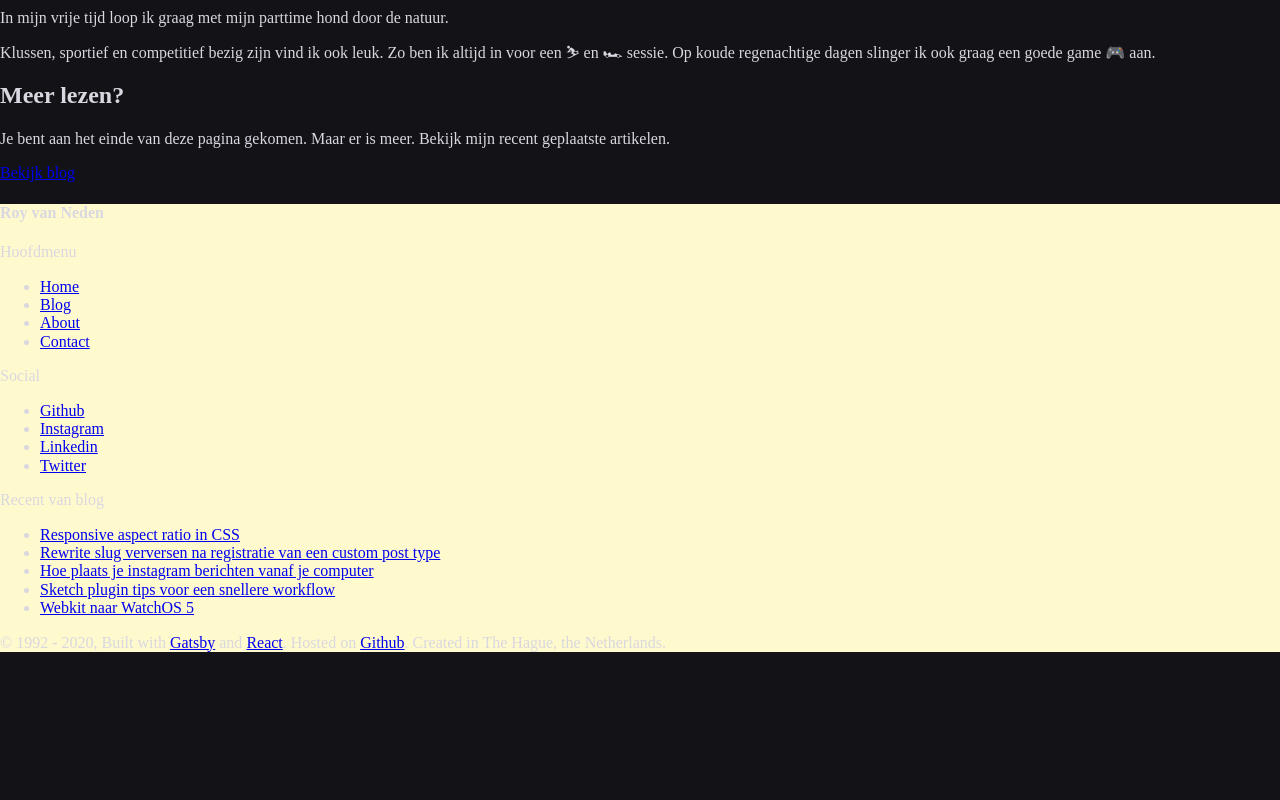
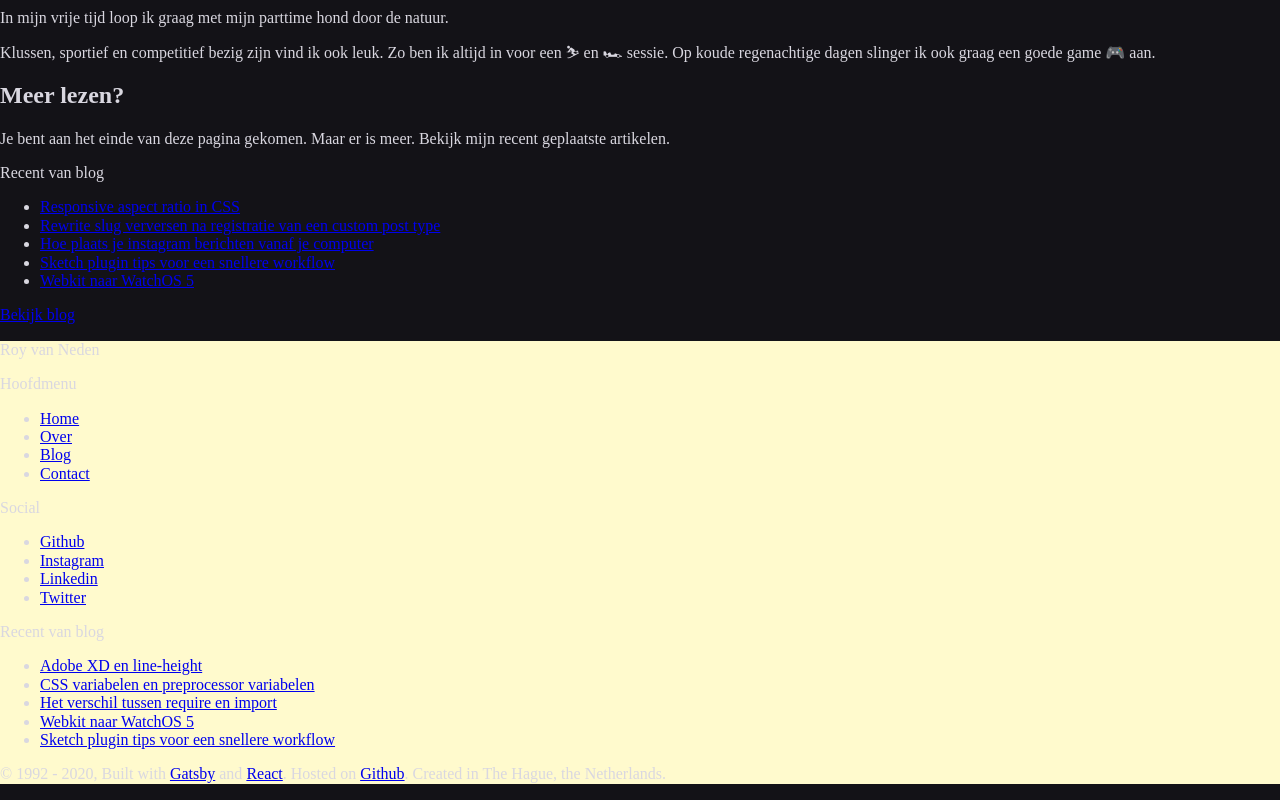
Before and after one commit to royvn/jekyll-starter-theme, a Gatsby site: page /about in a window 1280 px wide. Shown: the part 1918-2718 px from the top of the page. Before the commit the page ends 2586 px from the top, so only its background shows below. Built offline with nearby package versions, Linux system fonts and the light colour scheme; Gatsby itself is replaced by a stand-in of ours.

Commit message:
Update components

```diff
--- a/src/components/footer.js
+++ b/src/components/footer.js
@@ -4,104 +4,16 @@ import WidgetList from "./widget-list";
 
 class Footer extends React.Component {
 
-	constructor(props) {
-		super(props);
-	}
+	// constructor(props) {
+	// 	super(props);
+	// }
 
 	render() {
+		const { data } = this.props;
 		return (
-			<footer className="footer">
-				<div className="grid page-width page-spacer">
-
-					<div className="grid__item gcs-xs-1 gce-xs-13 gcs-md-1 gce-md-4">
-						<div className="widget">
-							<h4 className="widget-title">
-								{this.props.siteTitle}
-							</h4>
-						</div>
-					</div>
-
-					<div className="grid__item gcs-xs-1 gce-xs-13 gcs-md-4 gce-md-7">
-						<WidgetList title="Hoofdmenu" list={
-							[
-								{
-									node: {
-										fields: {
-											slug: "/"
-										},
-										frontmatter:{
-											title: "Home"
-										}
-									}
-								},
-								{
-									node: {
-										fields: {
-											slug: "/blog/"
-										},
-										frontmatter:{
-											title: "Blog"
-										}
-									}
-								},
-								{
-									node: {
-										fields: {
-											slug: "/about/"
-										},
-										frontmatter:{
-											title: "About"
-										}
-									}
-								},
-								{
-									node: {
-										fields: {
-											slug: "/contact/"
-										},
-										frontmatter:{
-											title: "Contact"
-										}
-									}
-								}
-							]
-						} />
-					</div>
-
-					<div className="grid__item gcs-xs-1 gce-xs-13 gcs-md-7 gce-md-10">
-						<div className="widget">
-							<p className="widget-title">
-								Social
-							</p>
-							<ul className="widget-list">
-								<li className="nav-item">
-									<a href="https://github.com/royvn" target="_blank" rel="noopener noreferrer" className="nav-link">
-										Github
-									</a>
-								</li>
-								<li className="nav-item">
-									<a href="https://www.instagram.com/royvn/" target="_blank" rel="noopener noreferrer" className="nav-link">
-										Instagram
-									</a>
-								</li>
-								<li className="nav-item">
-									<a href="https://www.linkedin.com/in/roy-van-neden-10549761/" target="_blank" rel="noopener noreferrer" className="nav-link">
-										Linkedin
-									</a>
-								</li>
-								<li className="nav-item">
-									<a href="https://twitter.com/royvn_" target="_blank" rel="noopener noreferrer" className="nav-link">
-										Twitter
-									</a>
-								</li>
-							</ul>
-						</div>
-					</div>
-
-					<div className="grid__item gcs-xs-1 gce-xs-13 gcs-md-10 gce-md-13">
 			<StaticQuery query={graphql`
 				query {
-								allMarkdownRemark(filter: {}, limit: 5) {
+					allMarkdownRemark(sort: {fields: [frontmatter___date], order: DESC}, limit: 5) {
 						edges {
 							node {
 								id
@@ -116,10 +28,76 @@ class Footer extends React.Component {
 					}
 				}
 				`} render={data => (
+					<footer className="footer">
+						<div className="grid page-width page-spacer">
+							<div className="grid__item gcs-xs-1 gce-xs-13 gcs-md-1 gce-md-4">
+								<div className="widget">
+									<p className="widget-title">
+										{this.props.siteTitle}
+									</p>
+								</div>
+							</div>
+							<div className="grid__item gcs-xs-1 gce-xs-7 gcs-md-4 gce-md-7">
+								<div className="widget">
+									<p className="widget-title">
+										Hoofdmenu
+									</p>
+									<ul className="widget-list">
+										<li className="widget-list-item">
+											<Link to="/" className="widget-list-link" activeClassName="widget-list-link--active">
+												Home
+											</Link>
+										</li>
+										<li className="widget-list-item">
+											<Link to="/about/" className="widget-list-link" activeClassName="widget-list-link--active">
+												Over
+											</Link>
+										</li>
+										<li className="widget-list-item">
+											<Link to="/blog/" className="widget-list-link" activeClassName="widget-list-link--active">
+												Blog
+											</Link>
+										</li>
+										<li className="widget-list-item">
+											<Link to="/contact/" className="widget-list-link" activeClassName="widget-list-link--active">
+												Contact
+											</Link>
+										</li>
+									</ul>
+								</div>
+							</div>
+							<div className="grid__item gcs-xs-8 gce-xs-13 gcs-md-7 gce-md-10">
+								<div className="widget">
+									<p className="widget-title">
+										Social
+									</p>
+									<ul className="widget-list">
+										<li className="widget-list-item">
+											<a href="https://github.com/royvn" target="_blank" rel="noopener noreferrer" className="widget-list-link">
+												Github
+											</a>
+										</li>
+										<li className="widget-list-item">
+											<a href="https://www.instagram.com/royvn/" target="_blank" rel="noopener noreferrer" className="widget-list-link">
+												Instagram
+											</a>
+										</li>
+										<li className="widget-list-item">
+											<a href="https://www.linkedin.com/in/roy-van-neden-10549761/" target="_blank" rel="noopener noreferrer" className="widget-list-link">
+												Linkedin
+											</a>
+										</li>
+										<li className="widget-list-item">
+											<a href="https://twitter.com/royvn_" target="_blank" rel="noopener noreferrer" className="widget-list-link">
+												Twitter
+											</a>
+										</li>
+									</ul>
+								</div>
+							</div>
+							<div className="grid__item gcs-xs-1 gce-xs-13 gcs-md-10 gce-md-13">
 								<WidgetList title="Recent van blog" list={data.allMarkdownRemark.edges} />
-							)} />
 							</div>
-
 						</div>
 						<div className="grid page-width page-spacer">
 							<div className="grid__item gcs-xs-1 gce-xs-13">
@@ -144,6 +122,7 @@ class Footer extends React.Component {
 							</div>
 						</div>
 					</footer>
+				)} />
 			);
 		}
 	}
--- a/src/components/hero.js
+++ b/src/components/hero.js
@@ -46,11 +46,6 @@ class Hero extends React.Component {
             <Link to="/over" className="btn btn--blue">
                 Meer over mij
             </Link>
-            {/* <button type="button" className="mouse" onClick={this.handleMouseClick}>
-              <span>
-                Please scroll
-              </span>
-            </button> */}
           </div>
         </div>
       </div>
--- a/src/components/widget-list.js
+++ b/src/components/widget-list.js
@@ -15,8 +15,8 @@ class WidgetList extends React.Component {
         </p>
         <ul className="widget-list">
           {(this.props.list).map(({node}) => (
-            <li key={node.id}>
-              <Link to={node.fields.slug}>
+            <li key={node.id} className="widget-list-item">
+              <Link to={node.fields.slug} className="widget-list-link" activeClassName="widget-list-link--active">
                 {node.frontmatter.title}
               </Link>
             </li>
--- a/src/pages/about.js
+++ b/src/pages/about.js
@@ -4,26 +4,31 @@ import Img from "gatsby-image";
 
 import Layout from "../components/layout";
 import SEO from "../components/seo";
-import PageHeader from "../components/page-header";
+import ToolkitHeadline from "../components/toolkit-headline";
 import Banner from "../components/page-banner";
+import WidgetList from "../components/widget-list";
 import CallToAction from "../components/call-to-action";
 
 
 const AboutPage = () => (
   <Layout>
     <SEO title="Over" description="Designer &amp; developer in regio Den Haag" />
-    <article className="page-content content">
-
-      <PageHeader title="Over" subtitle="Howdy! Ik ontwerp en ontwikkel graag gebruiksvriendelijke interfaces" />
-
-      <Banner />
-
-      <p>
-        Hoi, ik ben <b>Roy van Neden</b>. Petrolhead, interaction designer en front-end developer uit Leidschendam woonachtig in Den Haag.
-      </p>
 
       <StaticQuery query={graphql`
         query {
+          allMarkdownRemark(filter: {}, limit: 5) {
+            edges {
+              node {
+                id
+                fields {
+                  slug
+                }
+                frontmatter {
+                  title
+                }
+              }
+            }
+          }
           file(relativePath: {eq: "royvn.jpg"}) {
             id
             childImageSharp {
@@ -34,9 +39,13 @@ const AboutPage = () => (
           }
         }
         `} render={data => (
+          <article className="page-content content">
+            <ToolkitHeadline title="Over" subtitle="Howdy! Ik ontwerp en ontwikkel graag gebruiksvriendelijke interfaces" />
+            <Banner />
+            <p>
+              Hoi, ik ben <b>Roy van Neden</b>. Petrolhead, interaction designer en front-end developer uit Leidschendam woonachtig in Den Haag.
+            </p>
             <Img fluid={data.file.childImageSharp.fluid} alt="Dit ben ik" style={{maxWidth: 300}}/>
-        )} />
-
             <p>
               Dit ben ik.
             </p>
@@ -52,15 +61,12 @@ const AboutPage = () => (
             <p>
               Alan Cooper
             </p>
-
             <h2>
               Vaardigheden
             </h2>
-
             <p>
               UX, UI, Sketch, HTML, SCSS, Javascript, Git, NPM, Yarn, Grunt, Gulp, Webpack, Twig, Liquid, Shopify, OctoberCMS, WordPress, Statamic, Jekyll.
             </p>
-
             <h2>
               Workflow
             </h2>
@@ -70,7 +76,6 @@ const AboutPage = () => (
             <h2>
               Werkervaring
             </h2>
-
             <h3>
               Front-end developer
             </h3>
@@ -79,7 +84,6 @@ const AboutPage = () => (
               Okt. 2019 - heden <br />
               Delft
             </p>
-
             <h3>
               Front-end developer & interaction designer
             </h3>
@@ -88,7 +92,6 @@ const AboutPage = () => (
               Feb. 2015 – sep. 2019  <br />
               Lisse
             </p>
-
             <h3>
               Afstudeerder
             </h3>
@@ -97,7 +100,6 @@ const AboutPage = () => (
               Aug. 2014 – jan. 2015  <br />
               Wateringen
             </p>
-
             <h3>
               Front-end developer & webdesigner
             </h3>
@@ -106,7 +108,6 @@ const AboutPage = () => (
               Jun. 2014 – aug. 2014  <br />
               Wateringen
             </p>
-
             <h3>
               Stagiair vormgeving & front-end
             </h3>
@@ -115,11 +116,9 @@ const AboutPage = () => (
               Februari 2013 – juli 2013  <br />
               Den Haag
             </p>
-
             <h3>
               Student Communicatie & Multimedia design (CMD)
             </h3>
-
             <p>
               De Haagse Hogeschool  <br />
               2010 – 2015  <br />
@@ -131,42 +130,28 @@ const AboutPage = () => (
             <h2>
               Overig
             </h2>
-
             <p>
             In mijn vrije tijd loop ik graag met mijn parttime hond door de natuur.
             </p>
-
-      {/* <StaticQuery query={graphql`
-      query {
-        file(relativePath: {eq: "hond.jpg"}) {
-          id
-          childImageSharp {
-            fluid(maxWidth: 300, quality: 100) {
-              ...GatsbyImageSharpFluid_withWebp
-            }
-          }
-        }
-      }
-      `} render={data => (
-        <Img fluid={data.file.childImageSharp.fluid} alt="Dit ben ik" style={{maxWidth: 300}}/>
-      )} /> */}
-
             <p>
               Klussen, sportief en competitief bezig zijn vind ik ook leuk. Zo ben ik altijd in voor een ⛷ en 🏎 sessie. Op koude regenachtige dagen slinger ik ook graag een goede game 🎮 aan.
             </p>
-
             <h2>
               Meer lezen?
             </h2>
             <p>
               Je bent aan het einde van deze pagina gekomen. Maar er is meer. Bekijk mijn recent geplaatste artikelen.
             </p>
-
-      <Link to="/blog">
+            <WidgetList title="Recent van blog" list={data.allMarkdownRemark.edges} />
+            <p>
+              <Link to="/blog" className="btn btn--blue">
                 Bekijk blog
               </Link>
+            </p>
+          </article>
+        )} />
 
-    </article>
+
 
   </Layout>
 )
--- a/src/templates/article.js
+++ b/src/templates/article.js
@@ -13,7 +13,7 @@ export default ({ data }) => {
       <article className="post">
         <header className="post-header">
           <div className="page-width page-spacer grid align-items-center">
-            <div className="post-header__content gcs-xs-1 gce-xs-13 gcs-lg-1 gce-lg-6">
+            <div className="post-header__content gcs-xs-1 gce-xs-13 gcs-lg-1 gce-lg-5">
               <Link to="/blog" className="back">
                 Terug naar overzicht
               </Link>
```
Also changed, not shown: src/components/featured-post.js (added, +31 -0 lines), src/components/header.js (+9 -7 lines), src/components/navigation.js (+4 -4 lines), src/components/post-link.js (deleted, +0 -29 lines), src/components/toolkit-headline.js (renamed from src/components/page-header.js, +4 -4 lines), src/pages/blog.js (+7 -4 lines), src/pages/index.js (+32 -12 lines), src/images/hond.jpg (added), src/images/royvn.jpg (added). Lines whose indentation alone changed are shown as unchanged.
